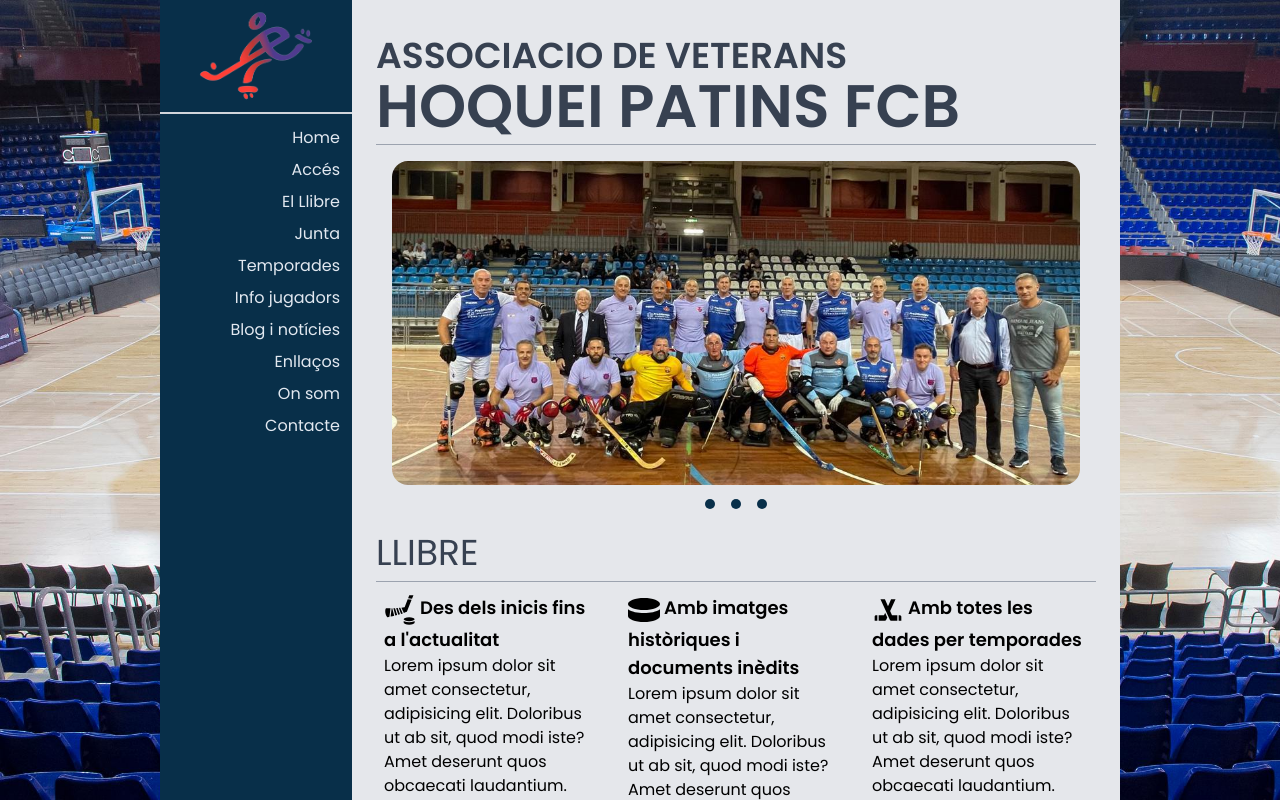
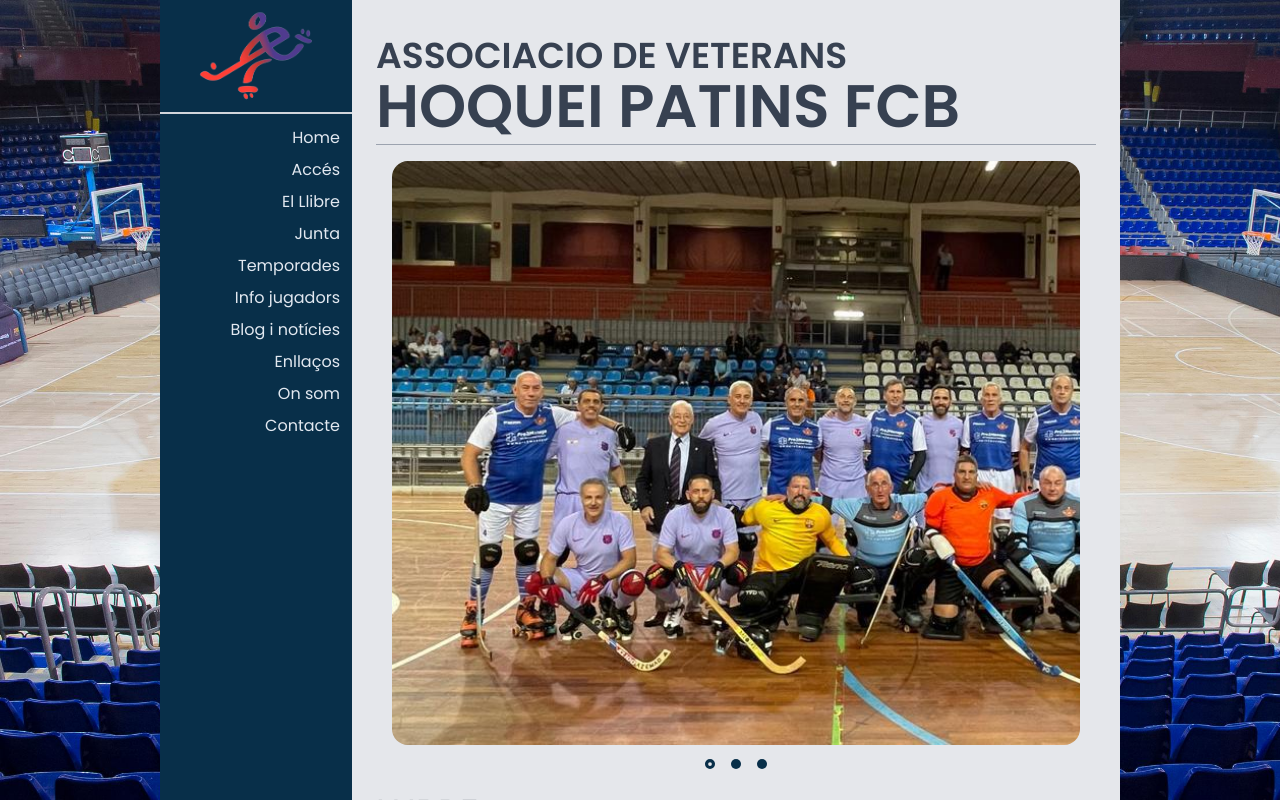
Before and after one commit to alex0rpi/web-veterans-hoquei, a React (Vite) app in the folder client/: page / in a window 1280 px wide. Built offline with nearby package versions, Linux system fonts and the light colour scheme.

Commit message:
increased slider height and added circle dots

```diff
--- a/client/src/components/main/ImageSlider.tsx
+++ b/client/src/components/main/ImageSlider.tsx
@@ -4,6 +4,7 @@
   faChevronLeft,
   faChevronRight,
   faCircle,
+  faCircleDot,
 } from "@fortawesome/free-solid-svg-icons";
 import { useState } from "react";
 
@@ -31,8 +32,8 @@
     }
 
   return (
-    <div className="relative m-auto h-[340px] w-full px-4 pt-4 group">
-        <div style={{backgroundImage: `url(${slides[currentIndex]})`}} className="w-full h-full rounded-2xl bg-center bg-cover duration-200"></div>
+    <div className="relative m-auto h-[600px] w-full px-4 pt-4 group">
+        <div style={{backgroundImage: `url(${slides[currentIndex]})`, backgroundSize: 'cover'}} className="w-full h-full rounded-2xl duration-200"></div>
         <div className="opacity-0 group-hover:opacity-100 transition-opacity duration-200 absolute top-[50%] -translate-x-0 translate-y-[-50%] left-5 text-2xl rounded-full p-2 bg-black/20 cursor-pointer text-white w-10 h-10 flex items-center justify-center">
         <FontAwesomeIcon
         icon={faChevronLeft}
@@ -52,7 +53,16 @@
         <div className="flex top-4 justify-center py-2">
            { slides.map((slide, slideIndex) => (
             <div key={slideIndex} className="cursor-pointer">
+              {slideIndex === currentIndex
+              ? (
+
+                <FontAwesomeIcon icon={faCircleDot} size="2xs" style={{color: "rgb(8 47 73)"}} className="hover:scale-125 mx-2" onClick={() => goToSlideHandler(slideIndex)}/>
+              )
+              : (
+
                 <FontAwesomeIcon icon={faCircle} size="2xs" style={{color: "rgb(8 47 73)"}} className="hover:scale-125 mx-2" onClick={() => goToSlideHandler(slideIndex)}/>
+              )
+              }
             </div>
            ))
         }
```
